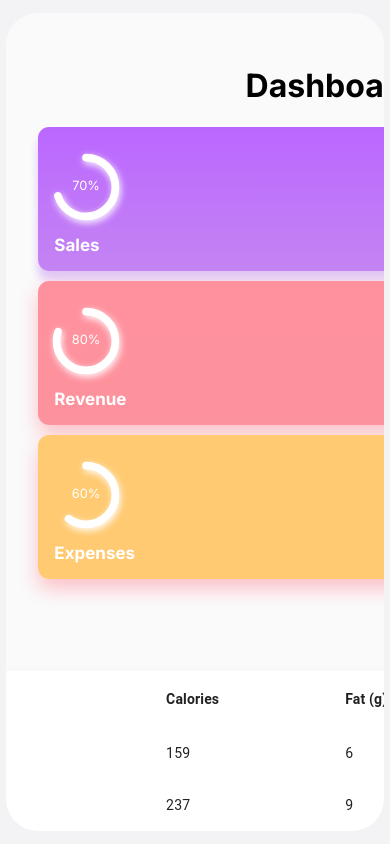
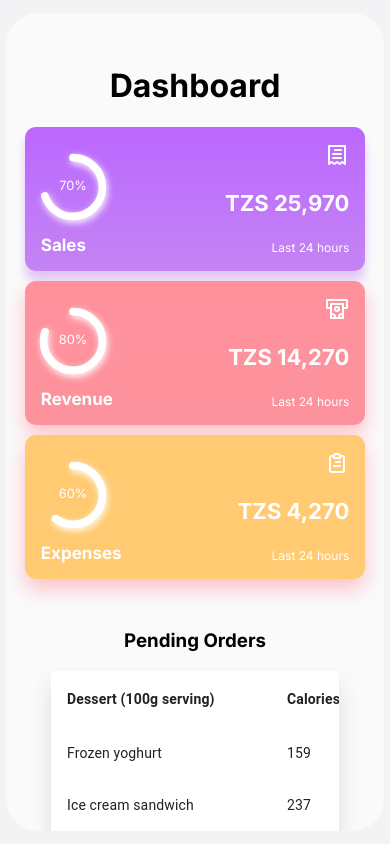
Before and after one commit to CodeBot-del/React-Admin-Dashboard, a React (Create React App) app: page / in a window 390 px wide. Built offline with nearby package versions, Linux system fonts and the light colour scheme.

Commit message:
mobile view almost done

```diff
--- a/src/components/Table/Table.css
+++ b/src/components/Table/Table.css
@@ -20,3 +20,13 @@
         margin-top: 2rem;
     }
 }
+
+@media screen and (max-width: 768px){
+    .Table{
+        position: relative;
+        display: flex;
+        flex-direction: column;
+        align-items: center;
+        width: 18rem;
+    }
+}
```
